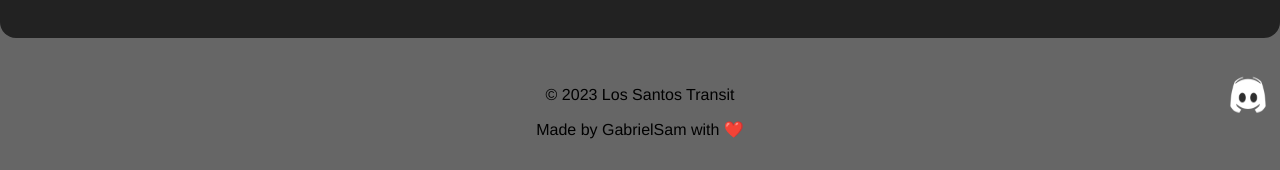
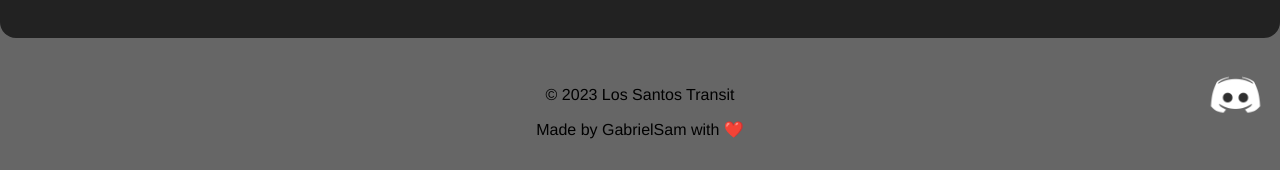
Before and after one commit to GabrielSam23/LsTransitAdrp, a plain HTML site: page index.html in a window 1280 px wide. Shown: the part 1684-1854 px from the top of the page. Drawn offline with Linux system fonts and the light colour scheme.

Commit message:
Update styles.css
att

```diff
--- a/styles.css
+++ b/styles.css
@@ -168,7 +168,7 @@ footer img {
     position: absolute; /* Posiciona a imagem de forma absoluta em relação ao rodapé */
     bottom: 12; /* Alinha a parte inferior da imagem ao fundo do rodapé */
     right: 0; /* Alinha a imagem à direita do rodapé */
-    max-width: 5%; /* Defina a largura máxima da imagem (ajuste conforme necessário) */
+    max-width: 100%; /* Defina a largura máxima da imagem (ajuste conforme necessário) */
     height: 50px; /* Altura automática para manter a proporção */
 }
 
```
